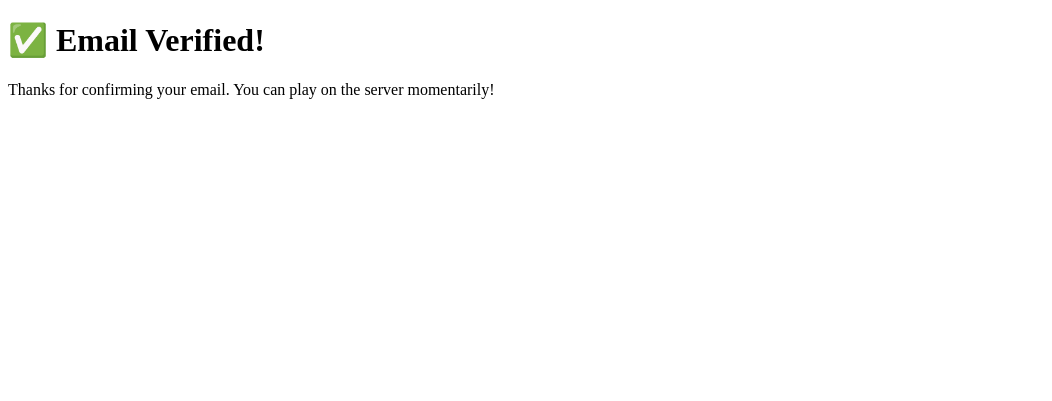
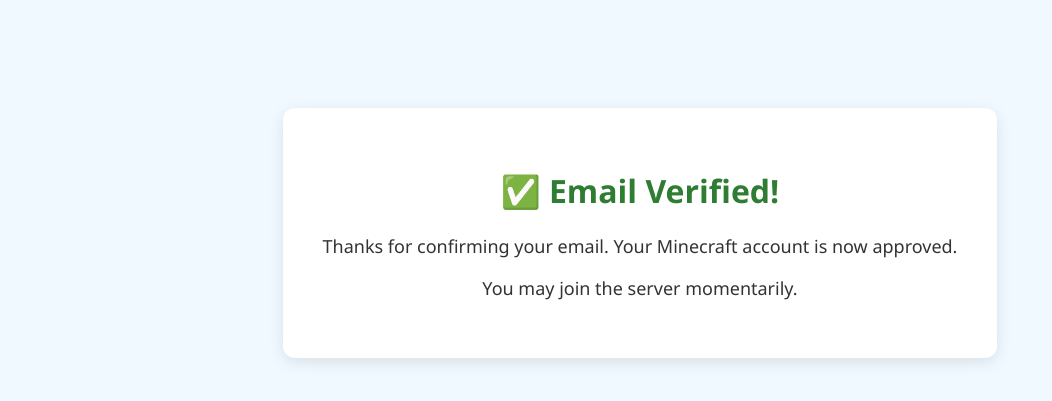
Before and after one commit to DaBeans24/minecraft-email-verify, a Python web app: template templates/success.html in a window 1280 px wide. Shown: the top 401 px of the page, without its empty margins (0-1052 px from the left). Run offline with Jinja, Linux system fonts and the light colour scheme; the template is opened without the code that fills it, so the values that code supplies are empty.

Commit message:
Update success.html

```diff
--- a/templates/success.html
+++ b/templates/success.html
@@ -1,11 +1,36 @@
-<!-- templates/success.html -->
 <!DOCTYPE html>
-<html>
+<html lang="en">
 <head>
-  <title>Verified</title>
+  <meta charset="UTF-8">
+  <title>Email Verified!</title>
+  <style>
+    body {
+      background-color: #f0f9ff;
+      font-family: "Segoe UI", sans-serif;
+      text-align: center;
+      padding-top: 100px;
+    }
+    .box {
+      background: white;
+      display: inline-block;
+      padding: 40px;
+      border-radius: 12px;
+      box-shadow: 0 4px 15px rgba(0,0,0,0.1);
+    }
+    h1 {
+      color: #2e7d32;
+    }
+    p {
+      font-size: 18px;
+      color: #333;
+    }
+  </style>
 </head>
 <body>
-  <h1>✅ Email Verified!</h1>
-  <p>Thanks for confirming your email. You can  play on the server momentarily!</p>
+  <div class="box">
+    <h1>✅ Email Verified!</h1>
+    <p>Thanks for confirming your email. Your Minecraft account is now approved.</p>
+    <p>You may join the server momentarily.</p>
+  </div>
 </body>
 </html>
```
